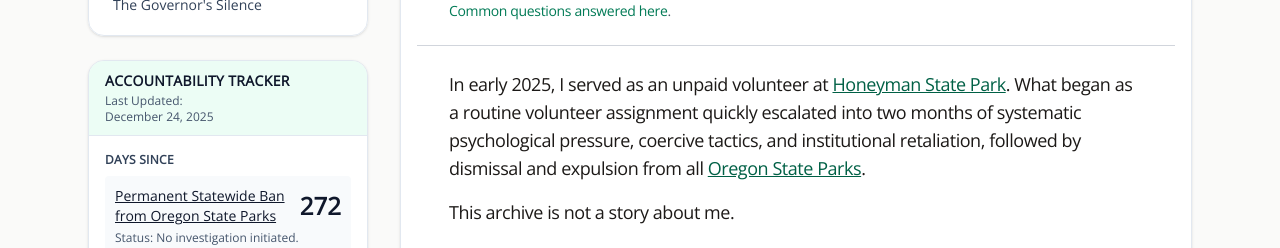
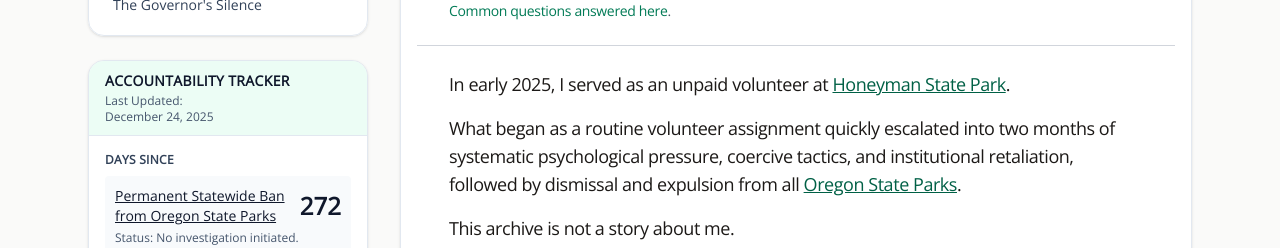
Before and after one commit to rswfire/rswfire.oprd, a Next.js app: page / in a window 1280 px wide. Shown: the part 809-1057 px from the top of the page. Built offline with nearby package versions, Linux system fonts and the light colour scheme.

Commit message:
Updated Index.tsx

```diff
--- a/app/(archive)/page.tsx
+++ b/app/(archive)/page.tsx
@@ -33,7 +33,8 @@
                 <hr className="my-6 border-t border-gray-300" />
 
                 <div className="mx-8 text-base sm:text-lg tracking-tight space-y-4">
-                    <div>In early 2025, I served as an unpaid volunteer at <Link href="https://stateparks.oregon.gov/index.cfm?do=park.profile&parkId=95" target="_blank" className="underline text-emerald-800 hover:text-emerald-600">Honeyman State Park</Link>. What began as a routine volunteer assignment quickly escalated into two months of systematic psychological pressure, coercive tactics, and institutional retaliation, followed by dismissal and expulsion from all <Link href="https://www.oregon.gov/oprd/AO/Pages/AU-about.aspx" target="_blank" className="underline text-emerald-800 hover:text-emerald-600">Oregon State Parks</Link>.</div>
+                    <div>In early 2025, I served as an unpaid volunteer at <Link href="https://stateparks.oregon.gov/index.cfm?do=park.profile&parkId=95" target="_blank" className="underline text-emerald-800 hover:text-emerald-600">Honeyman State Park</Link>.</div>
+                    <div>What began as a routine volunteer assignment quickly escalated into two months of systematic psychological pressure, coercive tactics, and institutional retaliation, followed by dismissal and expulsion from all <Link href="https://www.oregon.gov/oprd/AO/Pages/AU-about.aspx" target="_blank" className="underline text-emerald-800 hover:text-emerald-600">Oregon State Parks</Link>.</div>
                     <div>This archive is not a story about me.</div>
                     <div>It is a story about <em>them</em> &mdash; the choices they made when given evidence of abuse, when given the opportunity to stop, when given time to self-correct. And every mechanism of accountability &mdash; instead used to shield themselves</div>
                     <div>A system that won't protect unpaid laborers <em>does not deserve them</em>.</div>
```
